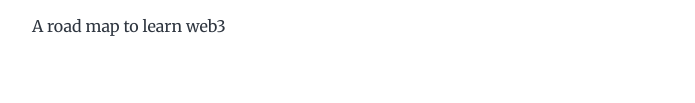
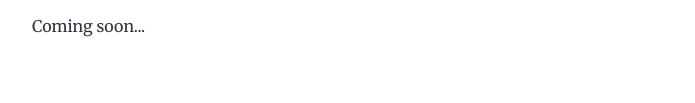
Before and after one commit to erfanansari/personal-blog, a Gatsby site: page / in a window 1280 px wide. Shown: the part 330-433 px from the top of the page, without its empty margins (292-987 px from the left). Built offline with nearby package versions, Linux system fonts and the light colour scheme; Gatsby itself is replaced by a stand-in of ours.

Commit message:
chore: update work-in-progress blog description

```diff
--- a/content/blog/work-in-progress/index.md
+++ b/content/blog/work-in-progress/index.md
@@ -1,7 +1,7 @@
 ---
 title: Work in progress...
 date: '2022-05-06T23:46:37.121Z'
-description: 'A road map to learn web3'
+description: 'Coming soon...'
 ---
 
 ## Work in progress...
```
